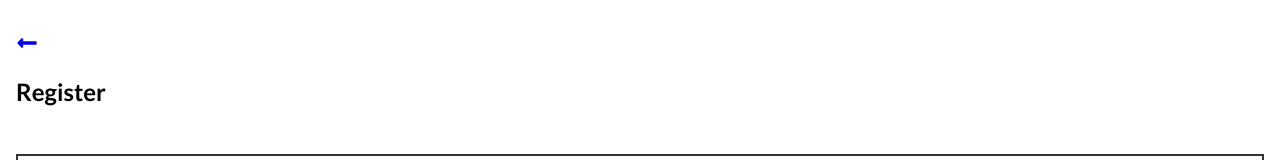
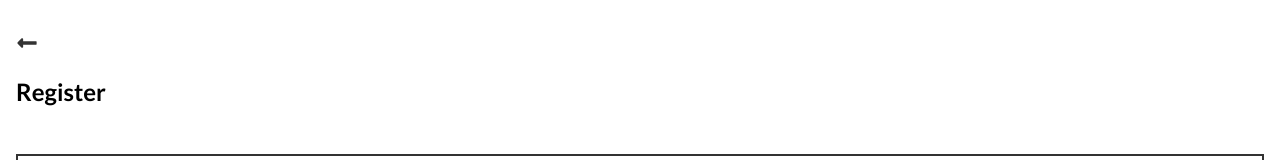
Before and after one commit to kevinkam/ocbc-home-assignment, a React (Create React App) app: page /register in a window 1280 px wide. Shown: the top 160 px of the page. Built offline with nearby package versions, Linux system fonts and the light colour scheme.

Commit message:
updated styling for smaller screen

```diff
--- a/src/components/BackButton/styled.ts
+++ b/src/components/BackButton/styled.ts
@@ -3,6 +3,7 @@ import { Link } from "react-router-dom";
 import { rem } from "polished";
 
 export const Wrapper = styled(Link)`
+  color: #333;
   svg {
     font-size: ${rem(22)};
   }
--- a/src/components/styled.ts
+++ b/src/components/styled.ts
@@ -7,8 +7,8 @@ export const PageTitle = styled.h2`
 `;
 
 export const StyledForm = styled.form`
-  min-height: calc(100vh - ${rem(64)});
-  padding: ${rem(32)} ${rem(16)};
+  min-height: calc(100vh - ${rem(32 + 112)});
+  padding: ${rem(32)} ${rem(16)} ${rem(112)};
   display: flex;
   flex-direction: column;
   transition: all 0.3s;
@@ -58,4 +58,5 @@ export const FloatingActions = styled.div`
   left: 0;
   right: 0;
   padding: ${rem(32)} ${rem(16)};
+  background: #fff;
 `;
```
Also changed, not shown: 1 other file (tests, documents, lock files or other folders).
